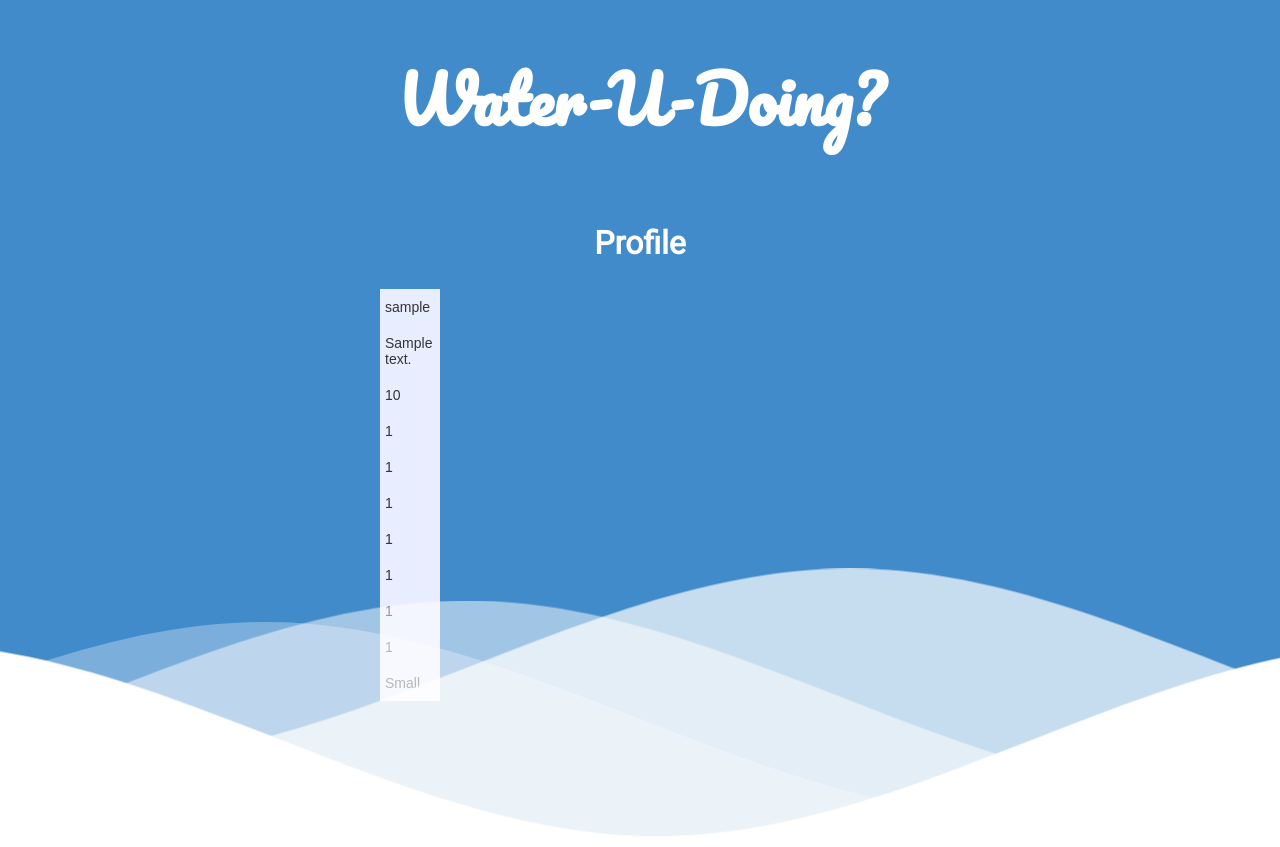
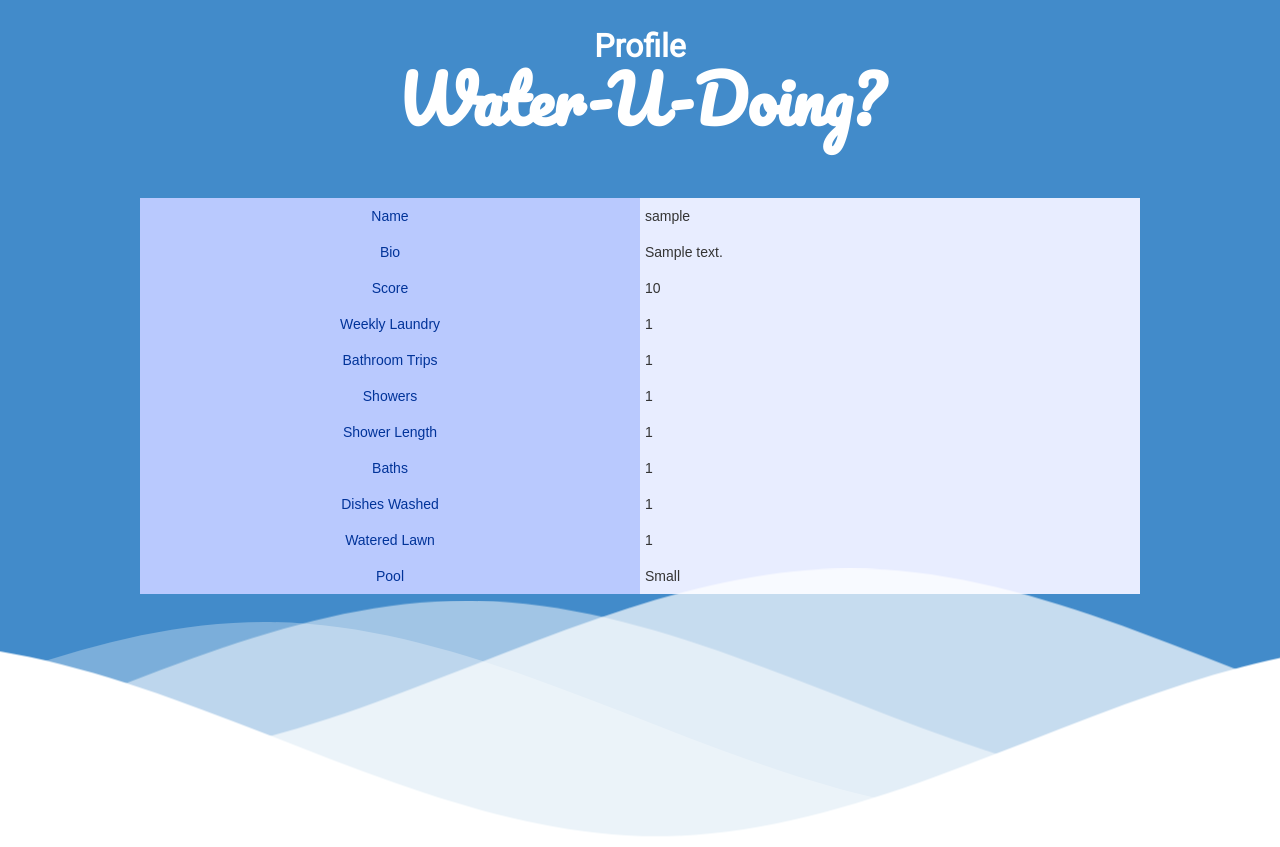
Before and after one commit to SUD592001/WaterYouDoing, a Django app: a page that uses user_profile/templates/profile.html in a window 1280 px wide. Run offline with Django 3.2, Linux system fonts and the light colour scheme; a user stored in the database is signed in; tables that the repository leaves empty hold one stand-in row (values such as "Sample post"); some libraries are stand-ins or nearby versions.

Commit message:
updated profile table

```diff
--- a/evaluator/static/css/main.css
+++ b/evaluator/static/css/main.css
@@ -16,6 +16,8 @@ h1.end {
   transition: 0.8s ease-in-out; }
 
   h2.page-header {
+    top: 0;
+    position: absolute;
     color: #fff;
   font-family: 'Roboto', sans-serif;
     font-size: 2em; }
--- a/user_profile/templates/profile.html
+++ b/user_profile/templates/profile.html
@@ -18,69 +18,78 @@
         </style>
         <table class="tg">
         <colgroup>
-        <col style="width: 60px">
-        <col style="width: 200px">
-        <col style="width: 150px">
-        <col style="width: 110px">
+        <col style="width: 500px">
+        <col style="width: 500px">
         </colgroup>
 
         <tbody>
 
+
             <tr>
+            <th>Name</th>
             <td class="tg-entry">{{ profile.user }}</td>
 
             </tr>
 
             <tr>
+                <th>Bio</th>
                 <td class="tg-entry">{{ profile.bio }}</td>
 
             </tr>
 
             <tr>
+                <th>Score</th>
                 <td class="tg-entry">{{ profile.score }}</td>
 
             </tr>
 
             <tr>
+                <th>Weekly Laundry</th>
                 <td class="tg-entry">{{ profile.weekly_laundry_loads }}</td>
 
             </tr>
 
             <tr>
+                <th>Bathroom Trips</th>
                 <td class="tg-entry">{{ profile.daily_bathroom_trips }}</td>
 
             </tr>
 
             <tr>
+                <th>Showers</th>
                 <td class="tg-entry">{{ profile.weekly_showers }}</td>
 
             </tr>
 
             <tr>
+                <th>Shower Length</th>
                 <td class="tg-entry">{{ profile.shower_times }}</td>
 
             </tr>
 
             <tr>
+                <th>Baths</th>
                 <td class="tg-entry">{{ profile.weekly_baths }}</td>
 
             </tr>
 
             <tr>
+                <th>Dishes Washed</th>
                 <td class="tg-entry">{{ profile.weekly_dishes }}</td>
 
             </tr>
 
             <tr>
+                <th>Watered Lawn</th>
                 <td class="tg-entry">{{ profile.weekly_sprinkler}}</td>
 
             </tr>
 
             <tr>
+                <th>Pool</th>
                 <td class="tg-entry">{{ profile.swimming_pool}}</td>
 
             </tr>
-
 
         </tbody>
         </table>
```
